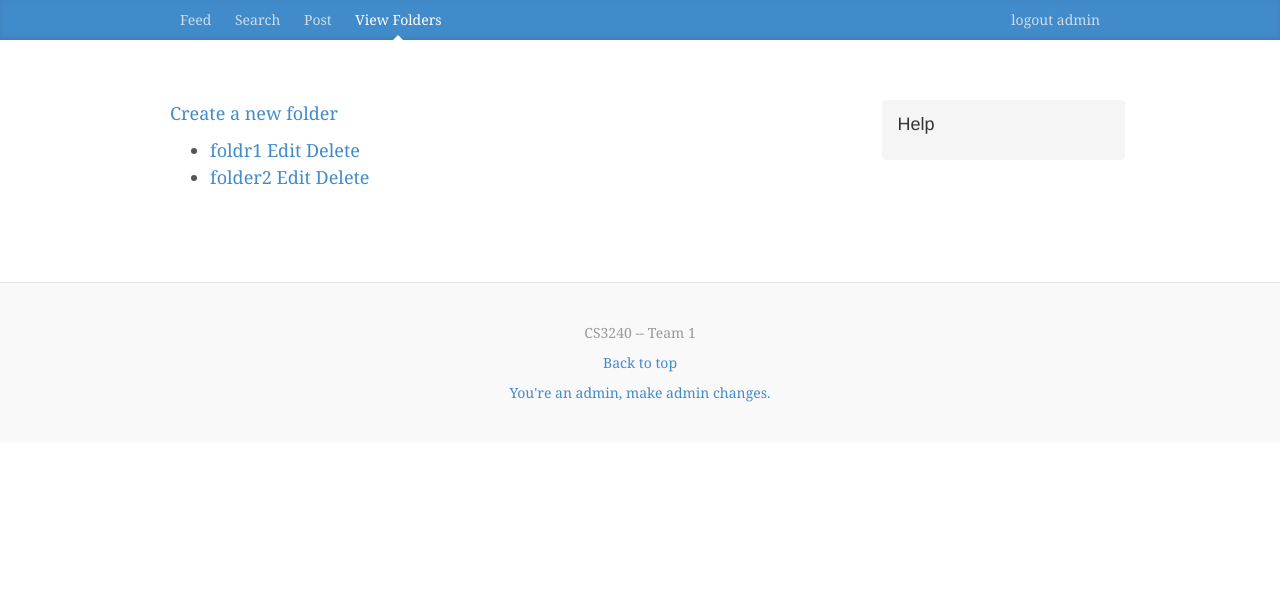
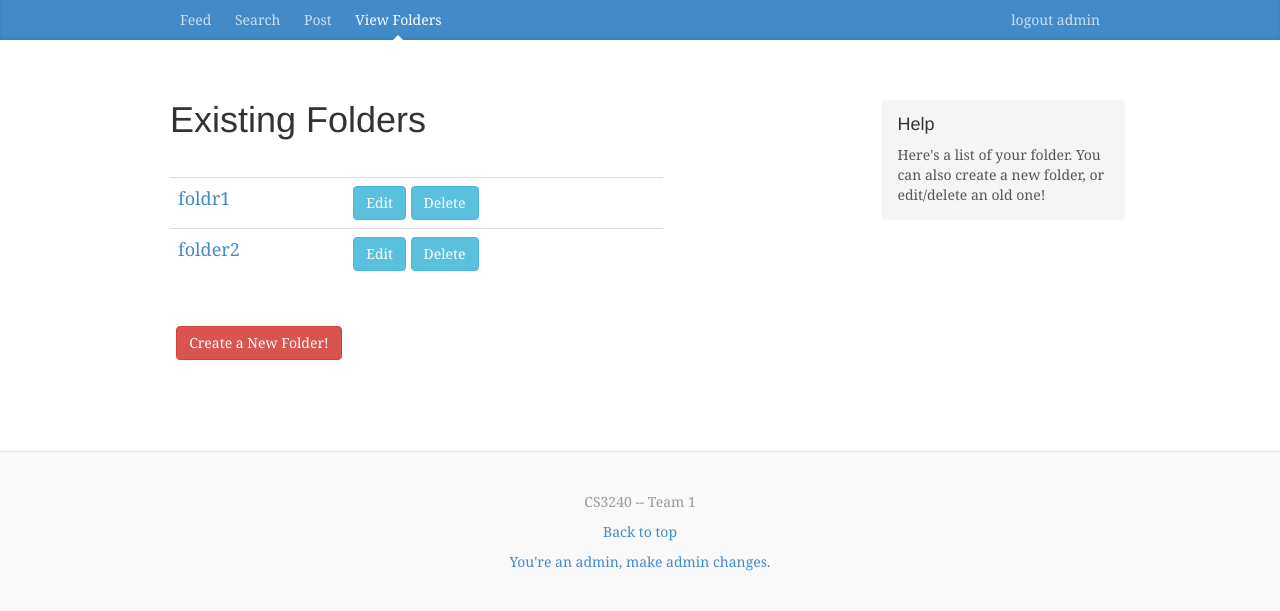
Before and after one commit to alamon4/django-forum, a Django app: template templates/tag_list.html in a window 1280 px wide. Shown: the top 611 px of the page. Run offline with Django 3.2, Linux system fonts and the light colour scheme; the template is opened without the code that fills it: values that come from a table or form of the project are taken from there, others are empty; a user stored in the database is signed in; data comes from the database, SQL or seed files in the repository; both versions use the stored data as it was after the commit; parts of the project's set-up code (start-up, migrations or seed data) failed here and were passed over; some libraries are stand-ins or nearby versions.

Commit message:
adding folder ui, and feed information

```diff
--- a/templates/tag_list.html
+++ b/templates/tag_list.html
@@ -1,18 +1,26 @@
  {% extends "base.html" %}
  {% load django_markdown %}
+
+{% block help_text %}
+Here's a list of your folder. You can also create a new folder, or edit/delete an old one!
+{% endblock %}
 
 {% block nav-folder %} <a class="blog-nav-item active" href="{% url "folders" %}">View Folders</a> {% endblock %}
 
  {% block content %}
- <p><a href="{% url "tag_new" %}">Create a new folder</a></p>
-<ul>
+ <h1>Existing Folders</h1>
+ <br>
+<table class="table" style="width:80%">
   {% for tag in object_list %}
-  <li>
-      <a href="info/?q={{tag.name}}">{{tag.name}}</a>
-      <a href="{% url "tag_edit" slug=tag.name %}">Edit</a>
-      <a href="{% url "tag_delete" slug=tag.name %}">Delete</a>
-
-      </li>
+  <tr>
+      <td><a href="info/?q={{tag.name}}">{{tag.name}}</a></td>
+      <td><a class="btn btn-info" href="{% url "tag_edit" slug=tag.name %}">Edit</a>
+      <a class="btn btn-info" href="{% url "tag_delete" slug=tag.name %}">Delete</a>
+    </td>
+  </tr>
   {% endfor %}
+</table>
 </ul>
+<br>
+<p  style="padding-left:1%"><a class="btn btn-danger" href="{% url "tag_new" %}">Create a New Folder!</a></p>
 {% endblock %}
```
Also changed, not shown: templates/tag.html (+8 -6 lines), blog/migrations/0001_initial.py (added), blog/migrations/0002_entry_event_date.py (added), blog/migrations/__init__.py (added), db.sqlite3.
